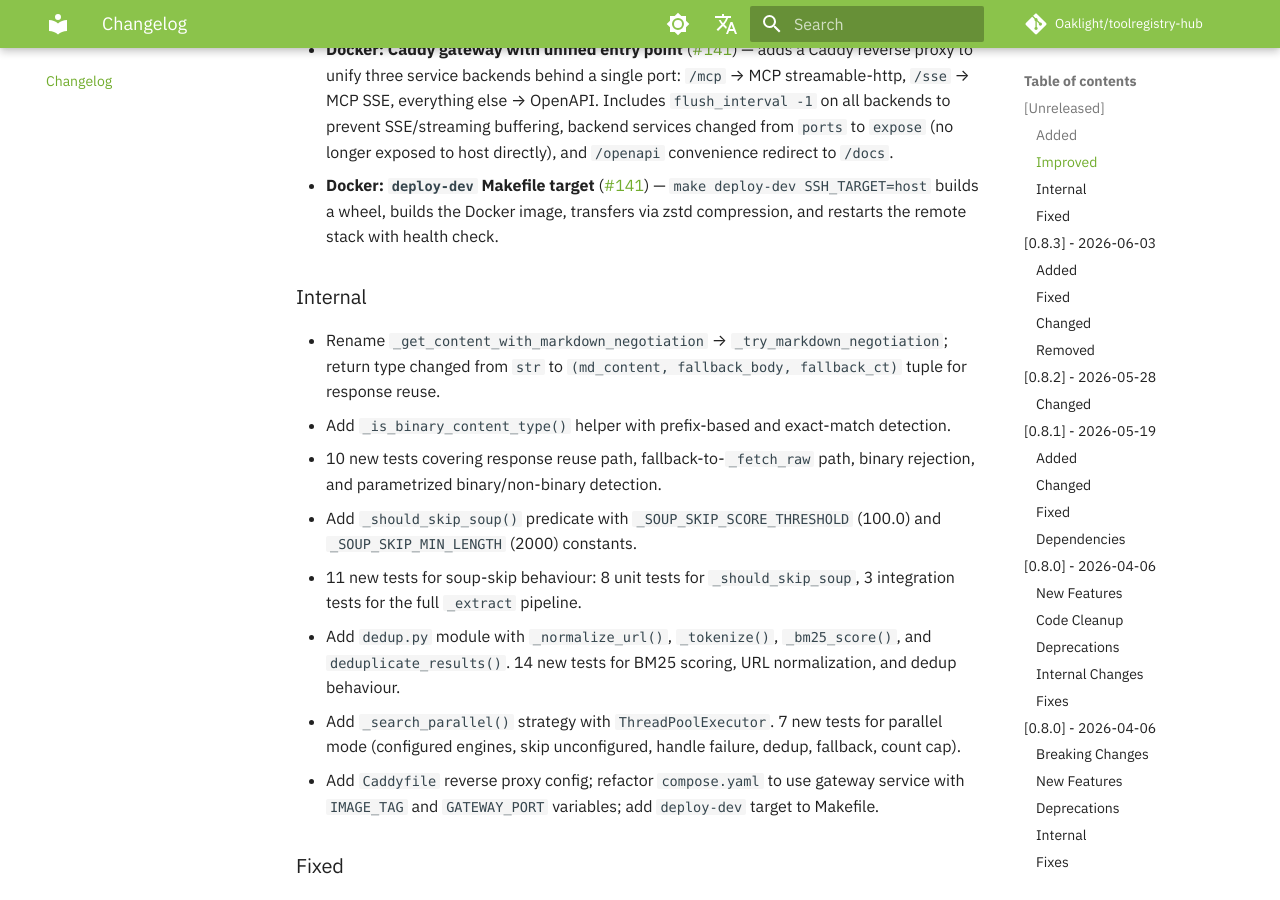
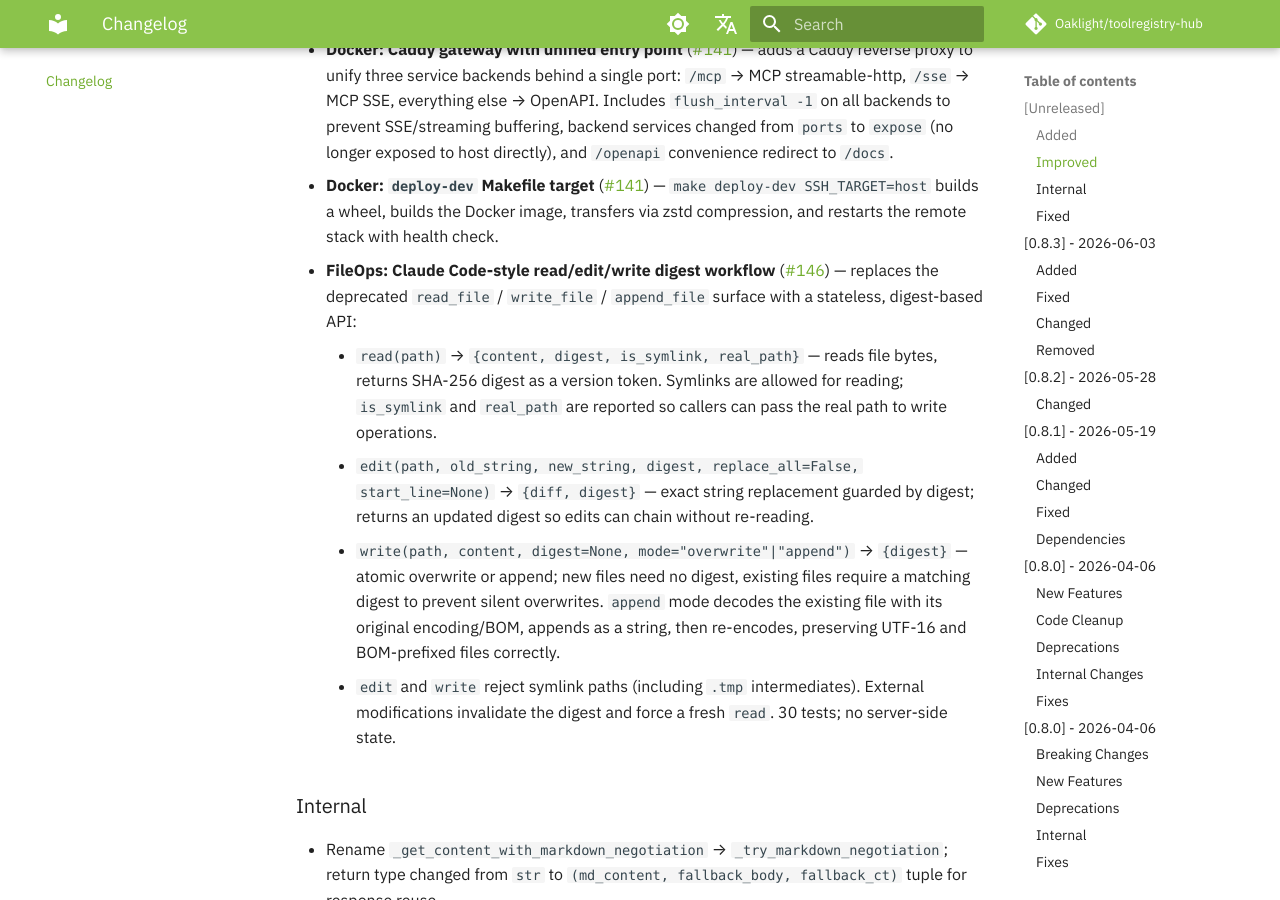
Before and after one commit to Oaklight/toolregistry-hub, an MkDocs documentation site: the page built from docs/changelog.md, in a window 1280 px wide and 900 px high, scrolled down 1933 px. Built offline with MkDocs 1.6.1 and Material for MkDocs 9.7.7, drawn with Linux system fonts in a browser that asks for light colours; some web fonts are replaced; comment, search, counter and statistics services are not loaded.

Commit message:
docs(changelog): add #146 FileOps digest API entry [docs_en]

```diff
--- a/docs/changelog.md
+++ b/docs/changelog.md
@@ -34,6 +34,11 @@ The format is based on [Keep a Changelog](https://keepachangelog.com/en/1.1.0/),
 - **WebSearch: URL normalization for deduplication** ([#143](https://github.com/Oaklight/toolregistry-hub/pull/143)) — dedup now normalizes URLs before comparison: strips `www.` prefix, removes trailing slashes, and filters common tracking parameters (`utm_*`, `fbclid`, `gclid`, `msclkid`, `mc_*`). Original URLs in search results are preserved unchanged.
 - **Docker: Caddy gateway with unified entry point** ([#141](https://github.com/Oaklight/toolregistry-hub/pull/141)) — adds a Caddy reverse proxy to unify three service backends behind a single port: `/mcp` → MCP streamable-http, `/sse` → MCP SSE, everything else → OpenAPI. Includes `flush_interval -1` on all backends to prevent SSE/streaming buffering, backend services changed from `ports` to `expose` (no longer exposed to host directly), and `/openapi` convenience redirect to `/docs`.
 - **Docker: `deploy-dev` Makefile target** ([#141](https://github.com/Oaklight/toolregistry-hub/pull/141)) — `make deploy-dev SSH_TARGET=host` builds a wheel, builds the Docker image, transfers via zstd compression, and restarts the remote stack with health check.
+- **FileOps: Claude Code-style read/edit/write digest workflow** ([#146](https://github.com/Oaklight/toolregistry-hub/pull/146)) — replaces the deprecated `read_file` / `write_file` / `append_file` surface with a stateless, digest-based API:
+    - `read(path)` → `{content, digest, is_symlink, real_path}` — reads file bytes, returns SHA-256 digest as a version token. Symlinks are allowed for reading; `is_symlink` and `real_path` are reported so callers can pass the real path to write operations.
+    - `edit(path, old_string, new_string, digest, replace_all=False, start_line=None)` → `{diff, digest}` — exact string replacement guarded by digest; returns an updated digest so edits can chain without re-reading.
+    - `write(path, content, digest=None, mode="overwrite"|"append")` → `{digest}` — atomic overwrite or append; new files need no digest, existing files require a matching digest to prevent silent overwrites. `append` mode decodes the existing file with its original encoding/BOM, appends as a string, then re-encodes, preserving UTF-16 and BOM-prefixed files correctly.
+    - `edit` and `write` reject symlink paths (including `.tmp` intermediates). External modifications invalidate the digest and force a fresh `read`. 30 tests; no server-side state.
 
 ### Internal
 
```
